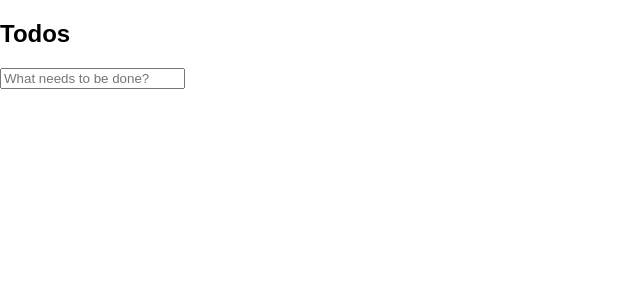
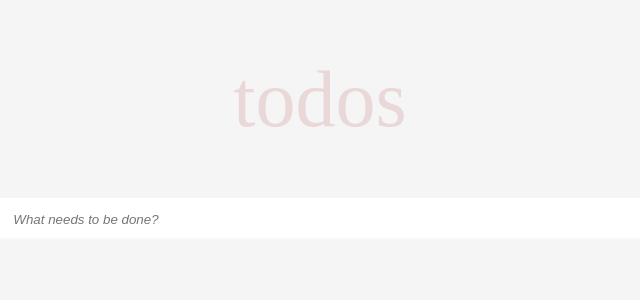
Before and after one commit to stevula/react-todo, a React (Create React App) app: page / in a window 1280 px wide. Shown: the top 300 px of the page, without its empty margins (0-640 px from the left). Built offline with nearby package versions, Linux system fonts and the light colour scheme.

Commit message:
Add basic styling to header and input

```diff
--- a/src/components/TaskInput.css
+++ b/src/components/TaskInput.css
@@ -0,0 +1,11 @@
+.task-input {
+  border: none;
+  box-shadow: inset 0 -2px 1px rgba(0,0,0,0.03);
+  padding: 1em;
+  width: 100%;
+}
+
+.task-input::placeholder {
+  font-style: italic;
+  font-weight: lighter;
+}
--- a/src/components/TaskInput.js
+++ b/src/components/TaskInput.js
@@ -10,7 +10,9 @@ class TaskInput extends Component {
 
   render() {
     return (
-      <input type="text"
+      <input
+        type="text"
+        className="task-input"
         placeholder="What needs to be done?"
         onChange={this.handleChange.bind(this)}
         onKeyPress={this.handleKeyPress.bind(this)}
--- a/src/containers/App.css
+++ b/src/containers/App.css
@@ -0,0 +1,4 @@
+.App {
+  justify-content: center;
+  width: 50%;
+}
--- a/src/containers/Header.css
+++ b/src/containers/Header.css
@@ -0,0 +1,6 @@
+.header h1 {
+  color: rgba(175, 47, 47, 0.15);
+  font-size: 5em;
+  font-weight: lighter;
+  text-transform: lowercase;
+}
--- a/src/containers/Header.js
+++ b/src/containers/Header.js
@@ -5,7 +5,7 @@ class Header extends Component {
   render() {
     return (
       <header className="header">
-        <h2>Todos</h2>
+        <h1>Todos</h1>
       </header>
     );
   }
--- a/src/index.css
+++ b/src/index.css
@@ -1,5 +1,13 @@
 body {
+  background: #f5f5f5;
+  box-sizing: border-box;
+  font-family: 14px 'Helvetica Neue', Helvetica, Arial, sans-serif;
   margin: 0;
   padding: 0;
-  font-family: sans-serif;
+  text-align: center;
 }
+
+.container {
+  display: flex;
+  justify-content: space-around;
+}
```
